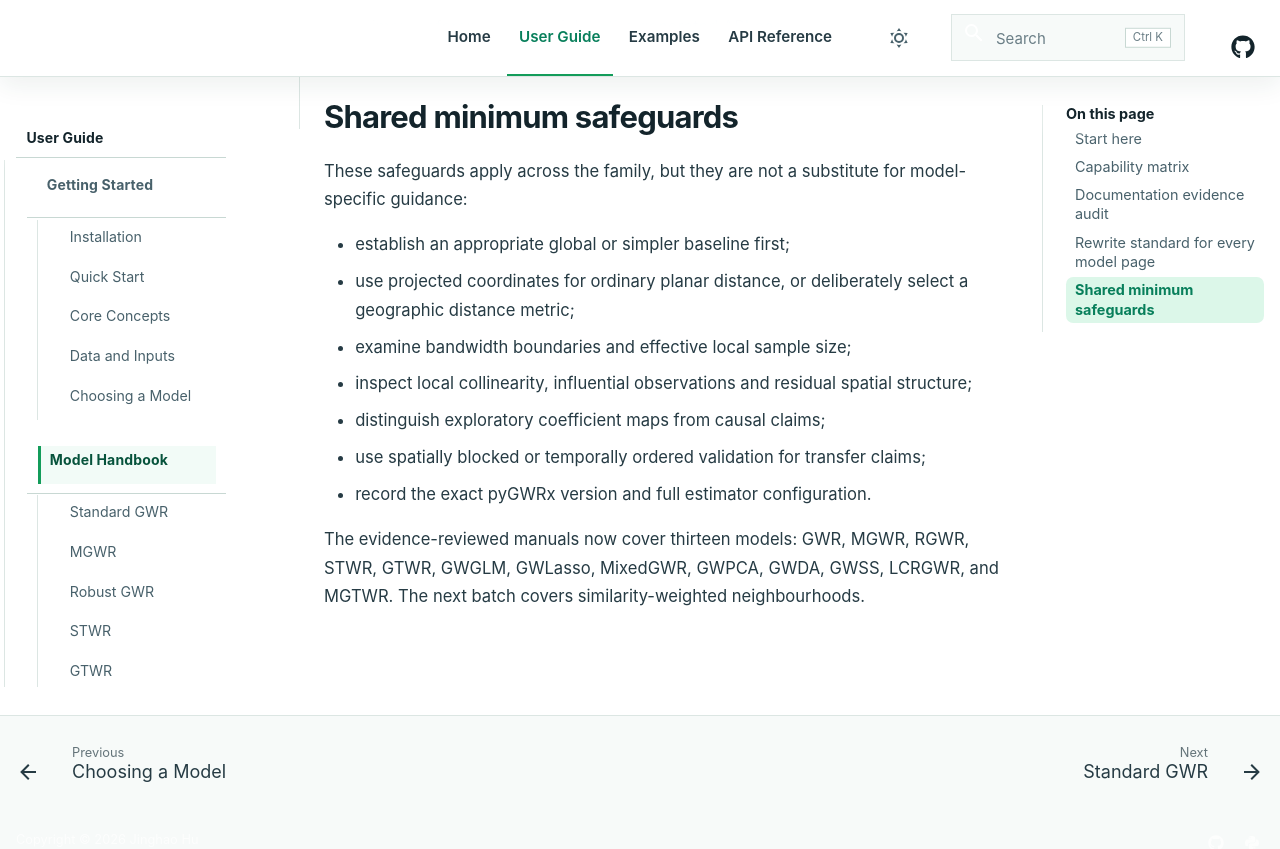
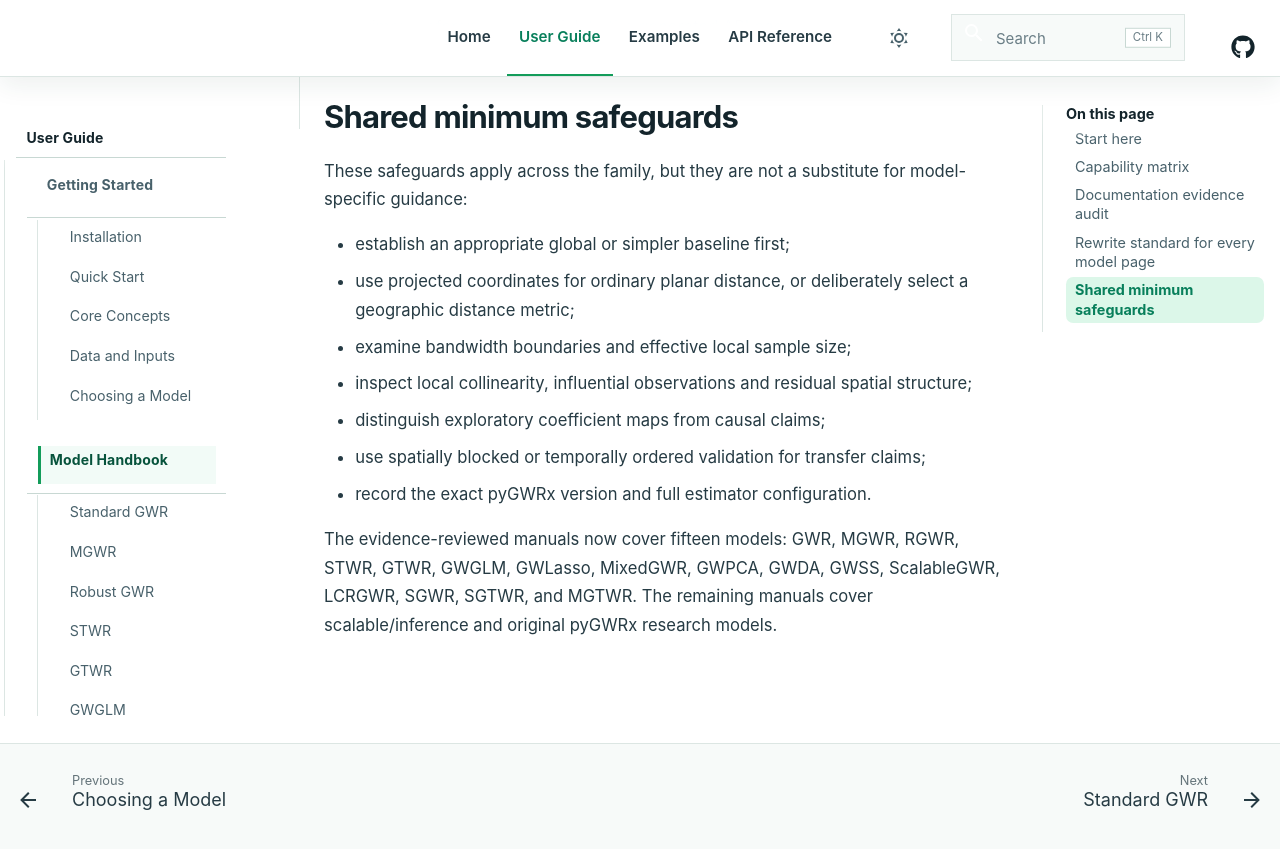
Before and after one commit to hujinghaoabcd/pyGWRx, an MkDocs documentation site: the page built from docs/models/index.md, in a window 1280 px wide and 900 px high, scrolled down 8698 px. Shown: the top 849 px of the window. Built offline with MkDocs 1.6.1 and Material for MkDocs 9.7.7, drawn with Linux system fonts in a browser that asks for light colours; comment, search, counter and statistics services are not loaded; some of the changed lines change nothing that is shown; some of the changed text lies outside the part shown.

Commit message:
Mark similarity manuals as complete

```diff
--- a/docs/models/index.md
+++ b/docs/models/index.md
@@ -72,8 +72,8 @@
 | ScalableGWR | Murakami et al. (2021), DOI [`10.1080/24694452.2020.1774350`](https://doi.org/10.1080/24694452.2020.1774350) | Published ScaGWR polynomial-kernel estimator; fixed neighbour count Q; optimised scale and global penalty; no full distance matrix. | Source verified; rewrite pending. |
 | LCRGWR | Wheeler (2007), DOI [`10.1068/a38325`](https://doi.org/10.1068/a38325); `GWmodel::gwr.lcr` | Local condition-number diagnosis; threshold-triggered ridge compensation; several pre/post-penalty condition-number outputs. | **Evidence-reviewed manual complete.** |
 | BootstrapGWR | Harris et al. (2017), DOI [`10.1016/j.spasta.2017.07.006`](https://doi.org/10.1016/j.spasta.2017.07.006); `GWmodel::gwr.bootstrap` | Parametric bootstrap under the MLR null only; coefficient-wise and localised tests; optional bandwidth reselection. | Source verified; rewrite pending. |
-| SGWR | Lessani & Li (2024), DOI [`10.1080/13658816.2024.2342319`](https://doi.org/10.1080/13658816.2024.2342319) | Convex combination of geographic and attribute-similarity weights; training-based similarity standardisation; AICc alpha selection. | Source verified; rewrite pending. |
-| SGTWR | Li et al. (2025), DOI [`10.3390/su172310773`](https://doi.org/10.3390/su172310773) | Space-time Gaussian component plus SGWR similarity component; deterministic AICc candidate search replaces the paper's genetic algorithm. | Source verified; rewrite pending. |
+| SGWR | Lessani & Li (2024), DOI [`10.1080/13658816.2024.2342319`](https://doi.org/10.1080/13658816.2024.2342319) | Convex combination of geographic and attribute-similarity weights; training-based similarity standardisation; AICc alpha selection. | **Evidence-reviewed manual complete.** |
+| SGTWR | Li et al. (2025), DOI [`10.3390/su172310773`](https://doi.org/10.3390/su172310773) | Space-time Gaussian component plus SGWR similarity component; deterministic AICc candidate search replaces the paper's genetic algorithm. | **Evidence-reviewed manual complete.** |
 | MGTWR | Wu et al. (2019), DOI [`10.1080/13658816.2018.1545158`](https://doi.org/10.1080/13658816.2018.1545158) | Variable-specific spatial bandwidths and temporal scales; self-contained additive backfitting; no independent-target prediction. | **Evidence-reviewed manual complete.** |
 | LGGWR | **Original pyGWRx research model**; project mathematical specification, implementation, tests and monograph | Learned joint or separable latent geometry; scale-identification constraints; alternating geometry and bandwidth optimisation. It must not be presented as an established external method. | Internal evidence verified; dedicated research-model page pending. |
 | GRGWR | **Original pyGWRx research model**; project mathematical specification, implementation, tests and monograph | Connected regime discovery from an initial coefficient field; piecewise-smooth local fitting; conditional AICc excludes discrete search complexity. | Internal evidence verified; dedicated research-model page pending. |
@@ -108,4 +108,4 @@
 - use spatially blocked or temporally ordered validation for transfer claims;
 - record the exact pyGWRx version and full estimator configuration.
 
-The evidence-reviewed manuals now cover thirteen models: GWR, MGWR, RGWR, STWR, GTWR, GWGLM, GWLasso, MixedGWR, GWPCA, GWDA, GWSS, LCRGWR, and MGTWR. The next batch covers similarity-weighted neighbourhoods.
+The evidence-reviewed manuals now cover fifteen models: GWR, MGWR, RGWR, STWR, GTWR, GWGLM, GWLasso, MixedGWR, GWPCA, GWDA, GWSS, ScalableGWR, LCRGWR, SGWR, SGTWR, and MGTWR. The remaining manuals cover scalable/inference and original pyGWRx research models.
```
